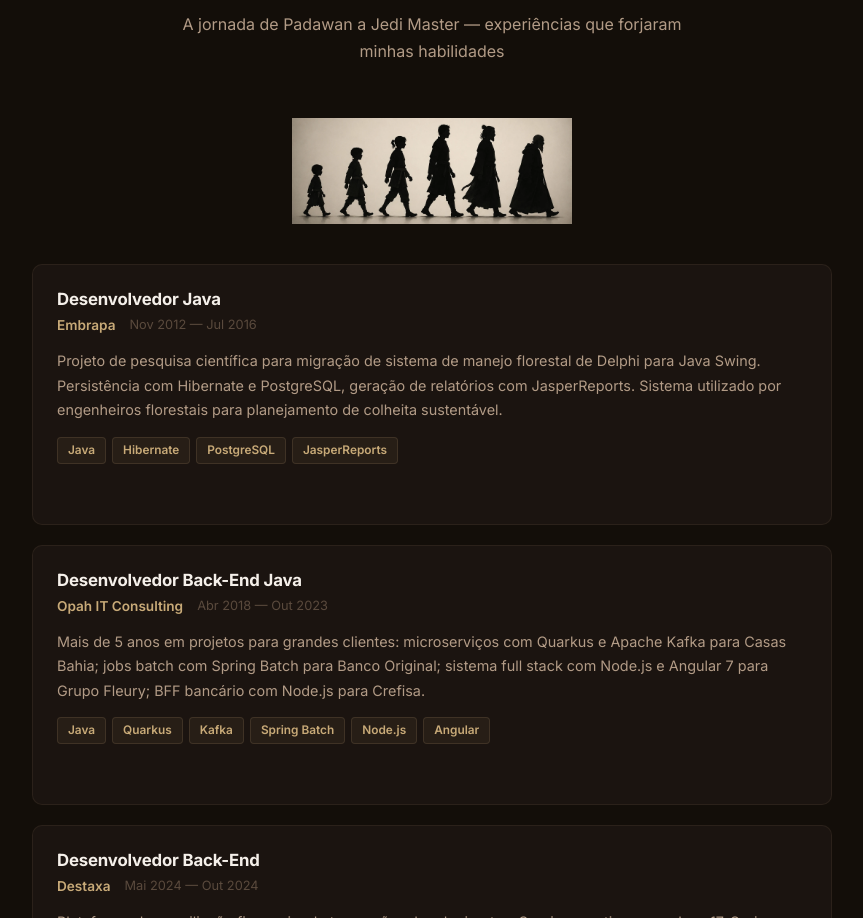
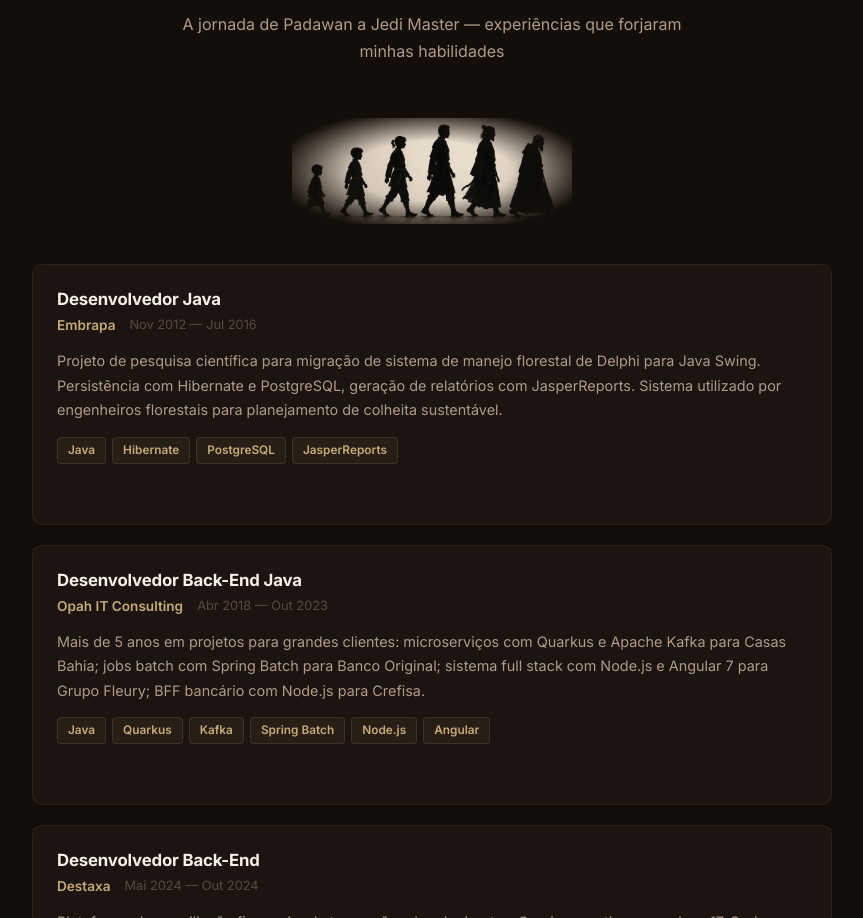
Before and after one commit to holandale0/personal-portfolio, an Angular app: page / in a window 1280 px wide. Shown: the part 3199-4117 px from the top of the page, without its empty margins (208-1071 px from the left). Built offline with nearby package versions, Linux system fonts and the light colour scheme.

Commit message:
style(experience): add vignette gradient on evolution image edges

```diff
--- a/src/app/components/experience/experience.scss
+++ b/src/app/components/experience/experience.scss
@@ -9,6 +9,16 @@
 
     picture {
       width: 35%;
+      position: relative;
+      display: block;
+
+      &::after {
+        content: '';
+        position: absolute;
+        inset: 0;
+        background: radial-gradient(ellipse at center, transparent 40%, var(--bg-secondary) 82%);
+        pointer-events: none;
+      }
     }
 
     img {
```
